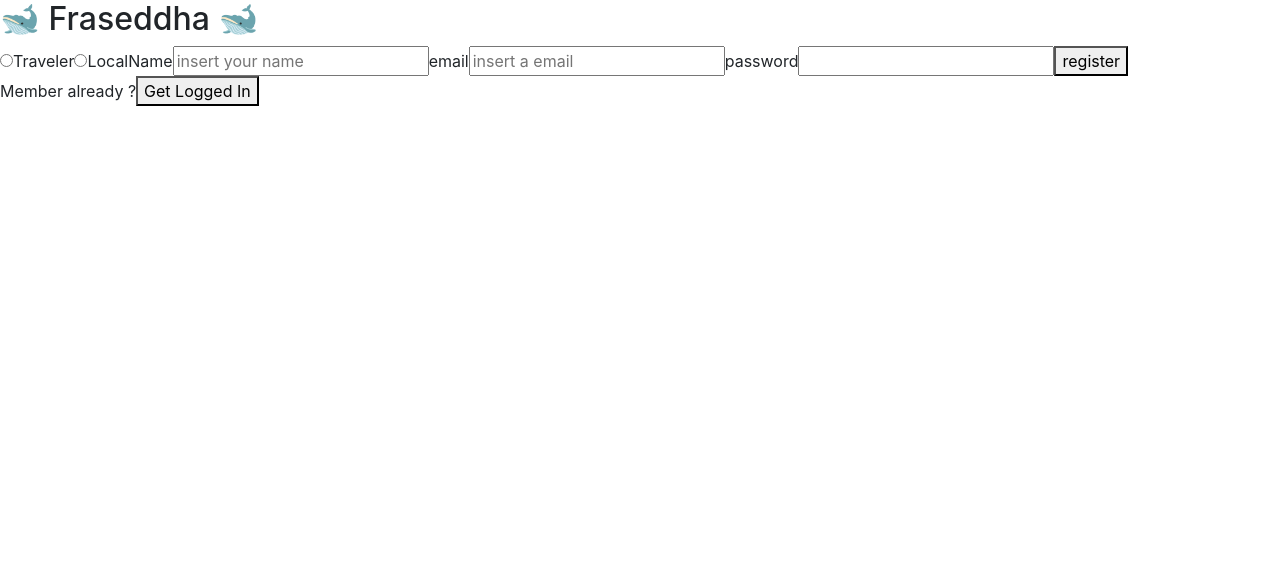
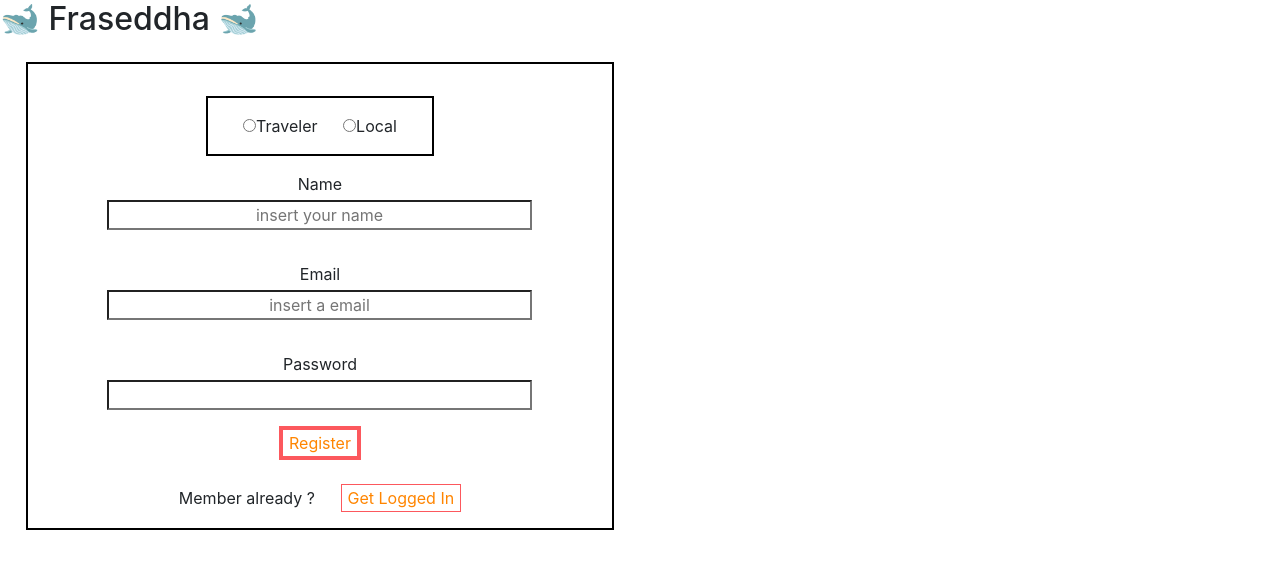
Before and after one commit to l-stend/Show-meAround, a React (Create React App) app in the folder client/: page /sign-up in a window 1280 px wide. Shown: the top 568 px of the page. Built offline with nearby package versions, Linux system fonts and the light colour scheme.

Commit message:
landing page 1.0

```diff
--- a/client/src/components/Description.jsx
+++ b/client/src/components/Description.jsx
@@ -6,11 +6,12 @@ const Description = () => {
     <section>
       <Card
         style={{
-          width: '50vw',
+          width: '46vw',
           borderColor: 'black',
+          border: 'solid 2px black',
           borderRadius: '0px',
           padding: '0vh 5vw 0vh 5vw',
-          margin: '2vh 1vw 0vh 2vw',
+          margin: '3vh 1vw 0vh 2vw',
         }}
       >
         <Card.Body>
--- a/client/src/components/SignUp.jsx
+++ b/client/src/components/SignUp.jsx
@@ -1,4 +1,5 @@
 import React, { useRef, useState, useEffect } from 'react';
+import './components-style/signUpStyle.css';
 import { Form, Button, Card } from 'react-bootstrap';
 import { useDispatch, useSelector } from 'react-redux';
 import { useNavigate } from 'react-router-dom';
@@ -48,12 +49,25 @@ const SignUp = () => {
       }, 1000);
     }
   }, [user]);
+
+  ///   RENDERED STUFF
   return (
-    <section>
+    <section
+      className='sign-up-form'
+      style={{
+        width: '46vw',
+        borderColor: 'black',
+        border: 'solid 2px black',
+        borderRadius: '0px',
+        padding: '0vh 5vw 0vh 5vw',
+        margin: '3vh 1vw 0vh 2vw',
+      }}
+    >
       {user && <h2>user is there</h2>}
-      <form onSubmit={handleSubmit} className='form'>
+      <form onSubmit={handleSubmit} className='actual-form'>
         {!isMember && (
-          <>
+          <div className='not-member-inputs text-center'>
+            <div className='radio-buttons'>
               {/* radiobuttons */}
               <input
                 type='radio'
@@ -62,26 +76,72 @@ const SignUp = () => {
                 value='traveler'
                 // checked='checked'
               />
-            <label htmlFor='traveler'>Traveler</label>
+              <label htmlFor='traveler' style={{ marginRight: '2vw' }}>
+                Traveler
+              </label>
               <input type='radio' id='local' name='type' value='local' />
               <label htmlFor='traveler'>Local</label>
-            <label htmlFor='name'>Name</label>
-            <input type='name' name='name' placeholder='insert your name' />
-          </>
+            </div>
+            <div className='input-group'>
+              <label className='input-label' htmlFor='name'>
+                Name
+              </label>
+              <input
+                className='text-center'
+                type='name'
+                name='name'
+                placeholder='insert your name'
+              />
+            </div>
+          </div>
         )}
-        <label htmlFor='email'>email</label>
-        <input type='email' name='email' placeholder='insert a email' />
-        <label htmlFor='password'>password</label>
-        <input type='password' name='password' />
 
-        {(isMember && <button type='submit'>login</button>) ||
-          (!isMember && <button type='submit'>register</button>)}
+        {/* ALREADY MEMBER INPUTS */}
+        <div className='already-member-inputs'>
+          <div className='input-group text-center'>
+            <label className='input-label' htmlFor='email'>
+              Email
+            </label>
+            <input
+              className='text-center'
+              type='email'
+              name='email'
+              placeholder='insert a email'
+            />
+          </div>
+          <div className='input-group text-center'>
+            <label className='input-label' htmlFor='password'>
+              Password
+            </label>
+            <input className='text-center' type='password' name='password' />
+          </div>
+        </div>
+
+        {/* SUBMIT BUTTON */}
+        <div className='submit-button text-center'>
+          {(isMember && (
+            <button className='sign-up-btn' type='submit'>
+              Login
+            </button>
+          )) ||
+            (!isMember && (
+              <button className='sign-up-btn' type='submit'>
+                Register
+              </button>
+            ))}
+        </div>
       </form>
+
+      {/* ALREADY MEMBER? */}
+      <div className='member-already text-center' style={{ marginTop: '3vh' }}>
         {!isMember ? (
           <p>
             Member already ?
             <span>
-            <button onClick={() => setIsMember(!isMember)}>
+              <button
+                className='member-switch'
+                onClick={() => setIsMember(!isMember)}
+              >
                 Get Logged In
               </button>
             </span>
@@ -90,10 +150,16 @@ const SignUp = () => {
           <p>
             Want to Join ?
             <span>
-            <button onClick={() => setIsMember(!isMember)}>Sign up</button>
+              <button
+                className='member-switch'
+                onClick={() => setIsMember(!isMember)}
+              >
+                Sign up
+              </button>
             </span>
           </p>
         )}
+      </div>
       {user && <button onClick={() => dispatch(logoutUser())}>logout</button>}
     </section>
   );
--- /dev/null
+++ b/client/src/components/components-style/signUpStyle.css
@@ -0,0 +1,33 @@
+.input-group {
+  display: flex;
+  flex-direction: column;
+  padding: 2vh;
+}
+
+.input-label {
+  padding-bottom: 0.5vh;
+}
+
+.actual-form {
+  margin-top: 4vh;
+}
+
+.radio-buttons {
+  border: 2px solid black;
+  width: 50%;
+  margin-left: 25%;
+  padding: 2vh 0 2vh 0;
+}
+
+.member-switch {
+  margin-left: 2vw;
+  border: 1px solid #fc585d;
+  background-color: white;
+  color: #ff8500;
+}
+
+.sign-up-btn {
+  border: 4px solid #fc585d;
+  background-color: white;
+  color: #ff8500;
+}
--- a/client/src/pages/Landing.jsx
+++ b/client/src/pages/Landing.jsx
@@ -1,12 +1,21 @@
 import React from 'react';
 import { Link } from 'react-router-dom';
-import { LandingSlideShow, Description } from '../components';
+import { LandingSlideShow, Description, SignUp } from '../components';
 
 const Landing = () => {
   return (
     <>
       <LandingSlideShow />
-      <Description />
+      <div
+        style={{
+          display: 'flex',
+          flexDirection: 'row',
+          justifyContent: 'space-around',
+        }}
+      >
+        <Description />
+        <SignUp />
+      </div>
       <Link to='/sign-up'>Sign up</Link>
     </>
   );
```
Lines whose indentation alone changed are shown as unchanged.
